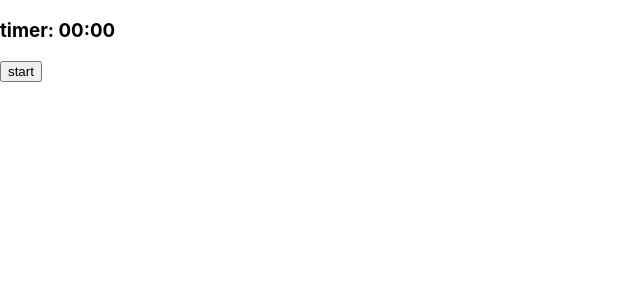
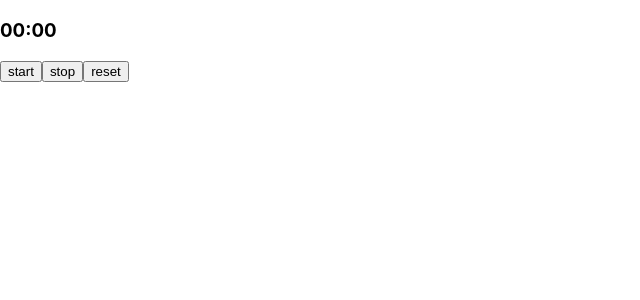
Before and after one commit to gza007/bastian-timer-app, a React (Create React App) app: page / in a window 1280 px wide. Shown: the top 300 px of the page, without its empty margins (0-640 px from the left). Built offline with nearby package versions, Linux system fonts and the light colour scheme.

Commit message:
deleted resume button, reset timer now works whilst counting

```diff
--- a/src/timer.js
+++ b/src/timer.js
@@ -30,20 +30,10 @@ class Timer extends React.Component {
     }
     resetTimer() {
       this.setState({time: 0, isOn: false})
+      clearInterval(this.timer)
     }
     render() {
-      let start = (this.state.time === 0) ?
-        <button onClick={this.startTimer}>start</button> :
-        null
-      let stop = (this.state.time === 0 || !this.state.isOn) ?
-        null :
-        <button onClick={this.stopTimer}>stop</button>
-      let resume = (this.state.time === 0 || this.state.isOn) ?
-        null :
-        <button onClick={this.startTimer}>resume</button>
-      let reset = (this.state.time === 0 || this.state.isOn) ?
-        null :
-        <button onClick={this.resetTimer}>reset</button>
+
 
       const Display = () => {
         let ms = this.state.time;
@@ -56,11 +46,10 @@ class Timer extends React.Component {
 
         return(
         <div>
-          <h3>timer: {Display()}</h3>
-          {start}
-          {resume}
-          {stop}
-          {reset}
+          <h3>{Display()}</h3>
+            <button onClick={this.startTimer}>start</button>
+            <button onClick={this.stopTimer}>stop</button>
+            <button onClick={this.resetTimer}>reset</button>
         </div>
       )
     }
```
Lines whose indentation alone changed are shown as unchanged.
